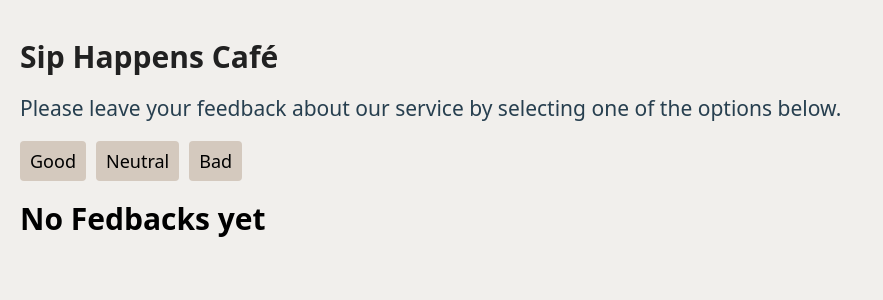
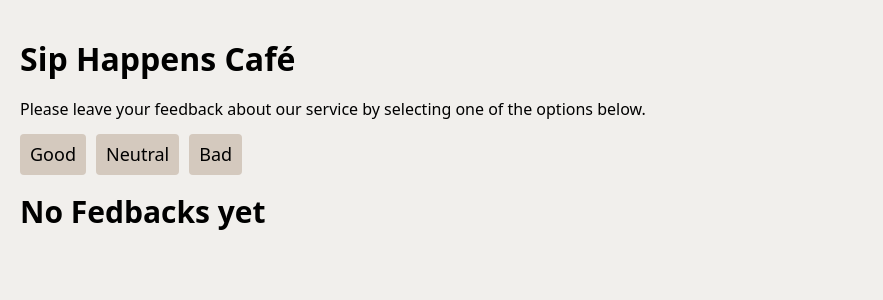
Before and after one commit to andriiyakymiv/goit-react-hw-02, a React (Vite) app: page / in a window 1280 px wide. Shown: the top 300 px of the page, without its empty margins (0-883 px from the left). Built offline with nearby package versions, Linux system fonts and the light colour scheme.

Commit message:
Add component description and its props title

```diff
--- a/src/App.jsx
+++ b/src/App.jsx
@@ -3,8 +3,8 @@ import { useEffect, useState } from "react";
 import './App.css';
 import Feedback from './components/feedback/Feedback';
 import Options from "./components/options/Options";
-import Header from "./components/header/Header";
 import Notification from './components/notification/Notification';
+import Description from "./components/description/Description";
 
 function App() {
   const initialState = { good: 0, neutral: 0, bad: 0 };
@@ -33,11 +33,17 @@ function App() {
   return (
     <>
       <div>
-        <Header />
-        <Options totalFeedback={totalPoints} updateFeedback={updateFeedback} resetNotes={resetNotes} />
+        <Description
+          title="Sip Happens Café"
+          text="Please leave your feedback about our service by selecting one of the options below."
+        />
+        <Options
+          totalFeedback={totalPoints}
+          updateFeedback={updateFeedback}
+          resetNotes={resetNotes}
+        />
         {totalPoints === 0 ? (<Notification />) : (<Feedback {...notes} totalPoints={totalPoints} positive={positive} />)}
       </div>
-
     </>
   );
 };
--- /dev/null
+++ b/src/components/description/Description.jsx
@@ -0,0 +1,12 @@
+import style from './Description.module.css';
+
+const Description = ({ title, text }) => {
+  return (
+    <div>
+      <h1 className={style.title}>{title}</h1>
+      <p>{text}</p>
+    </div>
+  );
+};
+
+export default Description;
--- /dev/null
+++ b/src/components/description/Description.module.css
@@ -0,0 +1,3 @@
+title {
+    font-size: 32px;
+}
--- a/src/components/header/Header.jsx
+++ /dev/null
@@ -1,16 +0,0 @@
-import React from "react";
-import styles from "./Header.module.css";
-
-const Header = () => {
-  return (
-    <>
-      <h1 className={styles.header}>Sip Happens Café</h1>
-      <p className={styles.paragraph}>
-        Please leave your feedback about our service by selecting one of the
-        options below.
-      </p>
-    </>
-  );
-};
-
-export default Header;
--- a/src/components/header/Header.module.css
+++ /dev/null
@@ -1,11 +0,0 @@
-.header {
-    display: flex;
-    font-size: 30px;
-    color: #212121;
-}
-
-.paragraph {
-    display: flex;
-    font-size: 21px;
-    color: #273F4F;
-}
```
